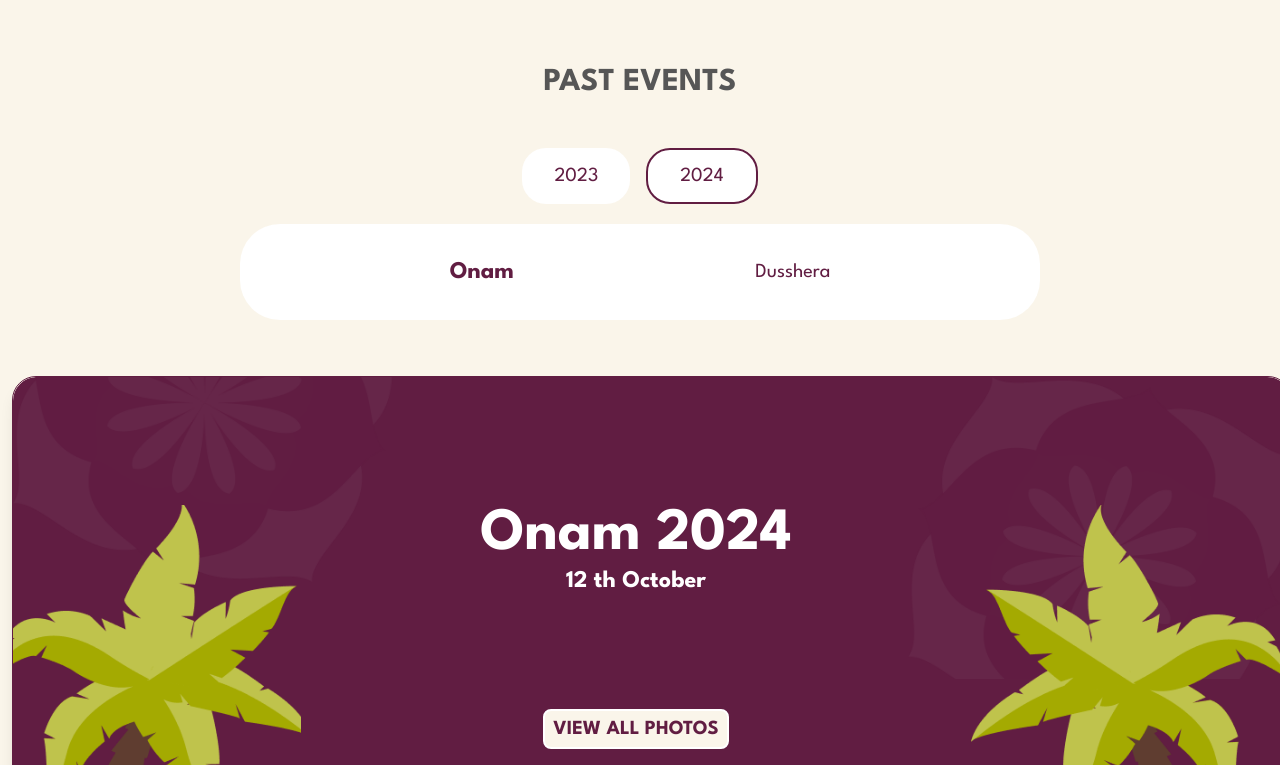
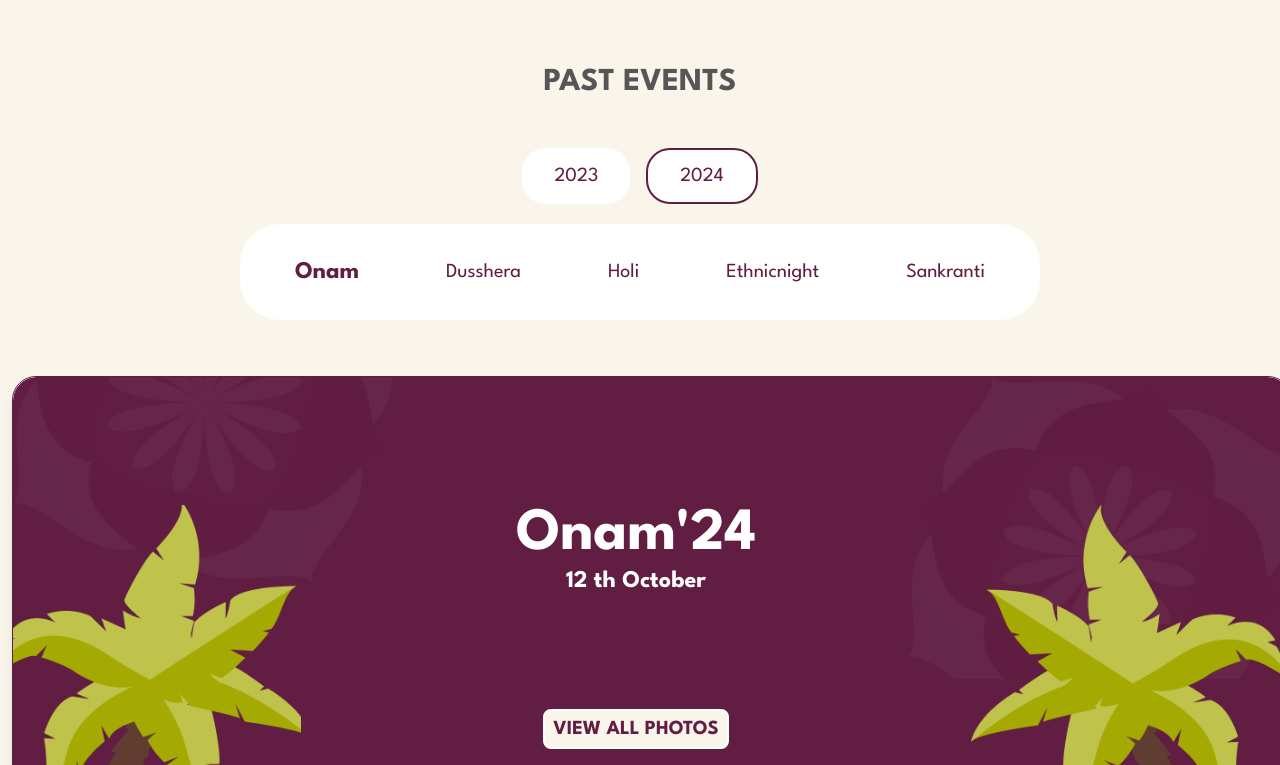
Before and after one commit to EBSB-IITH/EBSB-IITH, a Next.js app: page /events in a window 1280 px wide. Shown: the part 802-1567 px from the top of the page. Built offline with nearby package versions, Linux system fonts and the light colour scheme.

Commit message:
Updated details about events and etc..

```diff
--- a/src/app/events/each-past-event.tsx
+++ b/src/app/events/each-past-event.tsx
@@ -9,69 +9,116 @@ export interface PastEvent {
 
 // Data structure for past event details
 export const eventDetails: {
-	[year: string]: { [event: string]: { title: string; description: string; photos: string[]; videos: string[]; matter1: string;matter2:string;date: string } };
+	[year: string]: { [event: string]: { title: string; description: string; photos: string[];label_photos: string[]; videos: string[]; matter1: string;matter2:string;date: string } };
 } = {
 	"2024": {
 		onam: {
-			title: "Onam 2024",
+			title: "Onam'24",
 			description: "Onam, the splendid harvest festival of Kerala, is a vibrant celebration that unites the state with an aura of enthusiasm and joy. This cherished tradition symbolizes the rich cultural heritage and communal harmony of Kerala. It is a time when the people of Kerala come together to welcome the mythical King Mahabali, adorning their homes with colorful floral arrangements and preparing a sumptuous feast.",
 			photos: ["/onam24/onam24-1.png", "/onam24/onam24-2.png","/onam24/onam24-3.png","/onam24/onam24-4.png"],
+			label_photos:["/photos/tree2,png","/photos/tree1.png"],
 			videos: [""],
 			matter1: "During our grand Onam celebration in August 2023, the EBSB Team of 2023-24 infused the spirit of this festive season with a diverse range of enjoyable activities. Participants gathered near the Old Mess Lawns to partake in the merriment.",
 			matter2:"From the exhilarating Tug of War, where teams competed to test their rope-whispering skills, to the playful Sundarikku Pottuthodal game that combined precision and creativity, the event was a delightful blend of tradition and fun. Musical Chairs added a rhythm to the festivities, with contestants dancing their way to a seat. The Lemon and Spoon challenge turned a simple fruit into a high-stakes companion on an exciting journey to victory. Finally, the Athapookalam, a flower rangoli, transformed the venue into a colorful art gallery curated by creative hands. It was a delightful celebration that left everyone with cherished memories and a deeper appreciation of Onam and Kerala's vibrant culture.",
 			date: "12 th October "
 		},
 		dusshera: {
-			title: "Dusshera 2024",
-			description: "Celebration of victory of good over evil during Dusshera 2024.",
-			photos: ["/photos/dusshera2024_1.jpg", "/photos/dusshera2024_2.jpg"],
-			videos: ["/videos/dusshera2024_1.mp4"],
+			title: "Dusshera'24",
+			description: "Dussehra, celebrating the victory of good over evil, was observed with activities highlighting India’s cultural diversity. The event aimed to bring together different traditions and develop a sense of unity within the community. It also provided an opportunity for participants to showcase their creativity and cultural knowledge through various competitions.",
+			photos: ["/photos/dusshera2023_1.jpg"],
+			label_photos:["/dusshera/24/diya.svg","/dusshera/24/diya.svg"],
+			videos: ["/videos/dusshera2023_1.mp4"],
+			matter1: "On October 17th, the Golu Doll Competition featured arranged dolls portray stories from Indian culture, while the Rangoli Competition displayed beautiful designs that reflected the beauty of the festival. On October 19th, the Telangana tradition of Bathukamma saw participants making floral arrangements representing unity. This was followed by a Garba Night, where everyone participated in traditional Garba and Dandiya dances.",
+			matter2:"The venue's decorations and a photo booth added to the overall atmosphere of fun and celebration. The two-day event captured the essence of Dussehra through creative expression, cultural practices, and the joyful involvement of the community.",
+			date: "17 th October "
+		},
+		holi: {
+			title: "Holi'24",
+			description: "The celebration of Holi in 2023.",
+			photos: ["/photos/holi2023_1.jpg"],
+			label_photos:["/holi/23/colours.png","/holi/23/colours.svg"],
+			videos: ["/videos/holi2023_1.mp4"],
 			matter1: "A detailed description of the Onam 2024 event with details of the rituals, cultural programs, and celebrations.",
 			matter2:"",
+			date: "12 th October "
+		},
+		ethnicnight:{
+			title: "Ethnic Night'24",
+			description: "An enchanting evening of music, dance, and art, Cultural Canvas brought the diverse beauty of our nation to life at the New Mess Lawns.",
+			photos: ["/photos/holi2023_1.jpg"],
+			label_photos:["/ethnicNight/23/woman.svg","/ethnicNight/23/man.svg"],
+			videos: ["/videos/holi2023_1.mp4"],
+			matter1: "With captivating performances of classical dances, regional poetry, and soulful music, the event dazzled and united the community. Engaging games like ring toss and the Saree Draping Challenge added fun and excitement, while a grand ramp walk showcased traditional wear in all its glory.",
+			matter2:"The night ended on a high with a screening of ‘RRR,’ drawing over 500 attendees. EBSB members created buzz through creative PR activities, including rose invitations and a vibrant photo booth, leaving everyone with cherished memories of a night celebrating unity in diversity.",
+			date: "12 th October "
+		},
+		sankranti:{
+			title: "Sankranti'24",
+			description: "Makar Sankranti is more than just a seasonal festival. It is an important cultural event that promotes unity, diversity, and the richness of India’s heritage. Celebrated across the country with different names and customs, this festival marks the transition of the Sun into Capricorn symbolizing the shift towards longer days representing hope, renewal, and new beginnings.",
+			photos: ["/photos/holi2023_1.jpg"],
+			label_photos:["/photos/tree2.png","/photos/tree1.png"],
+			videos: ["/videos/holi2023_1.mp4"],
+			matter1: "Makar Sankranthi was celebrated harmoniously by combining tradition with engaging activities. The evening began around the glowing Lohri bonfire, as students gathered to embrace the spirit of togetherness and celebration. A photobooth; crafted by the EBSB team, allowed participants to capture memorable moments against colorful backdrops.",
+			matter2:"The celebration also featured captivating Shuffle and Vibes performances, alongside Kite flying and Rangoli competitions, showcasing students’ artistic talents. Friendly competition in games such as Kabaddi, Kho-Kho, and Dodgeball further enhanced the teamwork. Overall, the event celebrated cultural heritage while promoting community engagement.",
 			date: "12 th October "
 		}
 	},
 	"2023": {
 		onam: {
-			title: "Onam 2023",
-			description: "Onam celebrations in 2023.",
-			photos: ["/photos/onam2023_1.jpg"],
-			videos: ["/videos/onam2023_1.mp4"],
-			matter1: "A detailed description of the Onam 2024 event with details of the rituals, cultural programs, and celebrations.",
-			matter2:"",
+			title: "Onam'23",
+			description: "Onam, the splendid harvest festival of Kerala, is a vibrant celebration that unites the state with an aura of enthusiasm and joy. This cherished tradition symbolizes the rich cultural heritage and communal harmony of Kerala. It is a time when the people of Kerala come together to welcome the mythical King Mahabali, adorning their homes with colorful floral arrangements and preparing a sumptuous feast.",
+			photos: ["/onam24/onam24-1.png", "/onam24/onam24-2.png","/onam24/onam24-3.png","/onam24/onam24-4.png"],
+			label_photos:["/photos/tree2,png","/photos/tree1.png"],
+			videos: [""],
+			matter1: "During our grand Onam celebration in August 2023, the EBSB Team of 2023-24 infused the spirit of this festive season with a diverse range of enjoyable activities. Participants gathered near the Old Mess Lawns to partake in the merriment.",
+			matter2:"From the exhilarating Tug of War, where teams competed to test their rope-whispering skills, to the playful Sundarikku Pottuthodal game that combined precision and creativity, the event was a delightful blend of tradition and fun. Musical Chairs added a rhythm to the festivities, with contestants dancing their way to a seat. The Lemon and Spoon challenge turned a simple fruit into a high-stakes companion on an exciting journey to victory. Finally, the Athapookalam, a flower rangoli, transformed the venue into a colorful art gallery curated by creative hands. It was a delightful celebration that left everyone with cherished memories and a deeper appreciation of Onam and Kerala's vibrant culture.",
 			date: "12 th October "
 		},
 		dusshera: {
-			title: "Dusshera 2023",
-			description: "The celebration of Dusshera in 2023.",
+			title: "Dusshera'23",
+			description: "Dussehra, celebrating the victory of good over evil, was observed with activities highlighting India’s cultural diversity. The event aimed to bring together different traditions and develop a sense of unity within the community. It also provided an opportunity for participants to showcase their creativity and cultural knowledge through various competitions.",
 			photos: ["/photos/dusshera2023_1.jpg"],
+			label_photos:["/dusshera/24/diya.svg","/dusshera/24/diya.svg"],
 			videos: ["/videos/dusshera2023_1.mp4"],
-			matter1: "A detailed description of the Onam 2024 event with details of the rituals, cultural programs, and celebrations.",
-			matter2:"",
+			matter1: "On October 17th, the Golu Doll Competition featured arranged dolls portray stories from Indian culture, while the Rangoli Competition displayed beautiful designs that reflected the beauty of the festival. On October 19th, the Telangana tradition of Bathukamma saw participants making floral arrangements representing unity. This was followed by a Garba Night, where everyone participated in traditional Garba and Dandiya dances.",
+			matter2:"The venue's decorations and a photo booth added to the overall atmosphere of fun and celebration. The two-day event captured the essence of Dussehra through creative expression, cultural practices, and the joyful involvement of the community.",
+			date: "17 th October "
+		},
+		diwali: {
+			title: "Diwali'23",
+			description: "Diwali, the Festival of Lights, not only marks the triumph of light over darkness but also brings people together in a celebration of unity, joy, and cultural richness.This vibrant festival marks newbeginnings, prosperity, and the victory of hope. Celebrate Diwali by embracing its spirit of togetherness, joy, and renewal!",
+			photos: ["/photos/diwali2023_1.jpg"],
+			label_photos:["/dusshera/24/diya.svg","/dusshera/24/diya.svg"],
+			videos: ["/videos/diwali2023_1.mp4"],
+			matter1: "Our Diwali event brought vibrant energy to the campus with a series of festive activities that sparked joy and togetherness. The celebrations kicked off with a Diya Painting Competition, where participants adorned clay lamps with colorful designs, symbolizing the festival’s message of light. This was followed by an Origami Event, where delicate paper lanterns were crafted, adding to the creative atmosphere. The Mehendi Competition then showcased intricate henna patterns, blending tradition with artistry.",
+			matter2:"The excitement continued with a playful Limbo Challenge, as participants skillfully twisted under the bar, while the Cup-a-loon Game tested balance and added a dash of fun. Shuffle’s energetic dance performance further electrified the crowd before the evening culminated in the Lighting of Lanterns, filling the night sky with glowing lights and creating a truly magical spectacle to end the celebration.",
 			date: "12 th October "
 		},
-		diwali: {
-			title: "Diwali 2023",
-			description: "The celebration of Diwali in 2023.",
-			photos: ["/photos/diwali2023_1.jpg"],
-			videos: ["/videos/diwali2023_1.mp4"],
-			matter1: "A detailed description of the Onam 2024 event with details of the rituals, cultural programs, and celebrations.",
-			matter2:"",
+		sankranti:{
+			title: "Sankranti'23",
+			description: "Makar Sankranti is more than just a seasonal festival. It is an important cultural event that promotes unity, diversity, and the richness of India’s heritage. Celebrated across the country with different names and customs, this festival marks the transition of the Sun into Capricorn symbolizing the shift towards longer days representing hope, renewal, and new beginnings.",
+			photos: ["/photos/holi2023_1.jpg"],
+			label_photos:["/photos/tree2.png","/photos/tree1.png"],
+			videos: ["/videos/holi2023_1.mp4"],
+			matter1: "Makar Sankranthi was celebrated harmoniously by combining tradition with engaging activities. The evening began around the glowing Lohri bonfire, as students gathered to embrace the spirit of togetherness and celebration. A photobooth; crafted by the EBSB team, allowed participants to capture memorable moments against colorful backdrops.",
+			matter2:"The celebration also featured captivating Shuffle and Vibes performances, alongside Kite flying and Rangoli competitions, showcasing students’ artistic talents. Friendly competition in games such as Kabaddi, Kho-Kho, and Dodgeball further enhanced the teamwork. Overall, the event celebrated cultural heritage while promoting community engagement.",
 			date: "12 th October "
 		},
 		ethnic: {
-			title: "Ethnic Night 2023",
-			description: "The celebration of Ethnic Night in 2023.",
-			photos: ["/photos/ethnic2023_1.jpg"],
-			videos: ["/videos/ethnic2023_1.mp4"],
-			matter1: "A detailed description of the Onam 2024 event with details of the rituals, cultural programs, and celebrations.",
-			matter2:"",
+			title: "Ethnic Night'23",
+			description: "An enchanting evening of music, dance, and art, Cultural Canvas brought the diverse beauty of our nation to life at the New Mess Lawns.",
+			photos: ["/photos/holi2023_1.jpg"],
+			label_photos:["/ethnicNight/23/woman.svg","/ethnicNight/23/man.svg"],
+			videos: ["/videos/holi2023_1.mp4"],
+			matter1: "With captivating performances of classical dances, regional poetry, and soulful music, the event dazzled and united the community. Engaging games like ring toss and the Saree Draping Challenge added fun and excitement, while a grand ramp walk showcased traditional wear in all its glory.",
+			matter2:"The night ended on a high with a screening of ‘RRR,’ drawing over 500 attendees. EBSB members created buzz through creative PR activities, including rose invitations and a vibrant photo booth, leaving everyone with cherished memories of a night celebrating unity in diversity.",
 			date: "12 th October "
 		},
 		holi: {
-			title: "Holi 2023",
+			title: "Holi'23",
 			description: "The celebration of Holi in 2023.",
 			photos: ["/photos/holi2023_1.jpg"],
+			label_photos:["/holi/23/colours.png","/holi/23/colours.svg"],
 			videos: ["/videos/holi2023_1.mp4"],
 			matter1: "A detailed description of the Onam 2024 event with details of the rituals, cultural programs, and celebrations.",
 			matter2:"",
--- a/src/app/events/upcoming-event.tsx
+++ b/src/app/events/upcoming-event.tsx
@@ -28,9 +28,9 @@ export default function UpcomingEventHome({ title, description, date, time, venu
 			  <p className="normal-text text-sm sm:text-base md:text-lg">
 				Date - {date}
 			  </p>
-			  <p className="normal-text text-sm sm:text-base md:text-lg">
+			  {/* <p className="normal-text text-sm sm:text-base md:text-lg">
 				Time - {time}
-			  </p>
+			  </p> */}
 			  <p className="normal-text text-sm  sm:text-base md:text-lg">
 				Venue - {venue}
 			  </p>
```
Also changed, not shown: public/photos/dropdown1.png (added), public/photos/dropdown2.png (added).
